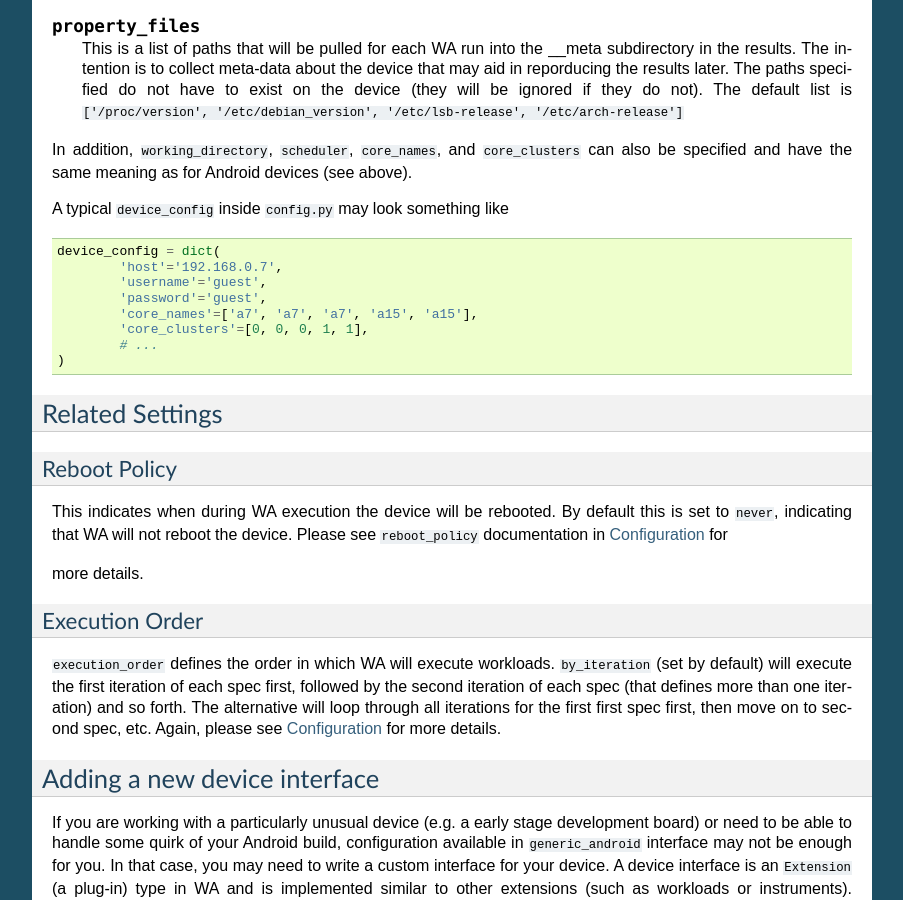
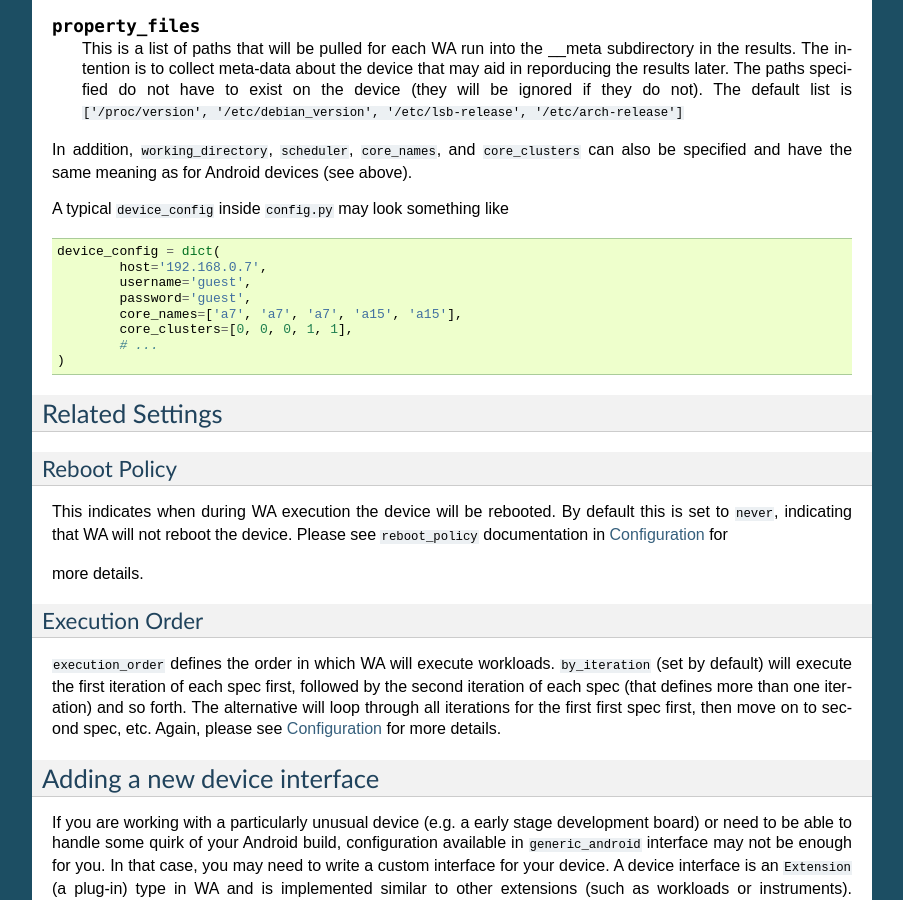
Before and after one commit to ARM-software/lisa, a Sphinx documentation site: the page built from doc/source/device_setup.rst, in a window 1280 px wide and 900 px high, scrolled down 5322 px. Shown: the whole window, without its empty margins (198-1101 px from the left). Built offline with Sphinx 7.4.7, drawn with Linux system fonts in a browser that asks for light colours; pages that are not in the unit, such as notebooks, are missing from menus.

```diff
--- a/doc/source/device_setup.rst
+++ b/doc/source/device_setup.rst
@@ -363,11 +363,11 @@ A typical ``device_config`` inside ``config.py`` may look something like
 .. code-block:: python
 
         device_config = dict(
-                'host'='192.168.0.7',
-                'username'='guest',
-                'password'='guest',
-                'core_names'=['a7', 'a7', 'a7', 'a15', 'a15'],
-                'core_clusters'=[0, 0, 0, 1, 1],
+                host='192.168.0.7',
+                username='guest',
+                password='guest',
+                core_names=['a7', 'a7', 'a7', 'a15', 'a15'],
+                core_clusters=[0, 0, 0, 1, 1],
                 # ...
         )
 
```
